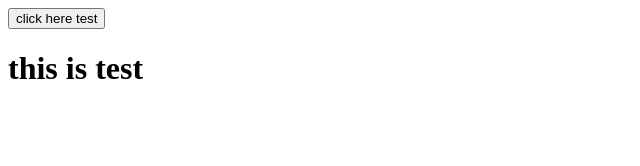
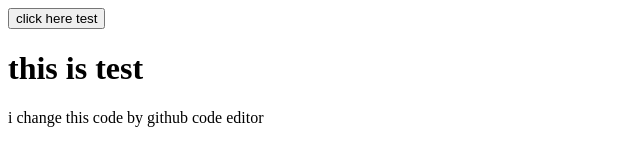
Before and after one commit to DarshanaRanasinghe/git-tutorial, a plain HTML site: page index.html in a window 1280 px wide. Shown: the whole page, without its empty margins (0-640 px from the left). Drawn offline with Linux system fonts and the light colour scheme.

Commit message:
Add paragraph to index.html
Added a paragraph to the HTML body.

```diff
--- a/index.html
+++ b/index.html
@@ -10,6 +10,7 @@
 <body>
   <button>click here test</button>
   <h1>this is test</h1>
+  <p>i change this code by github code editor</p>
 </body>
 
 </html>
```
